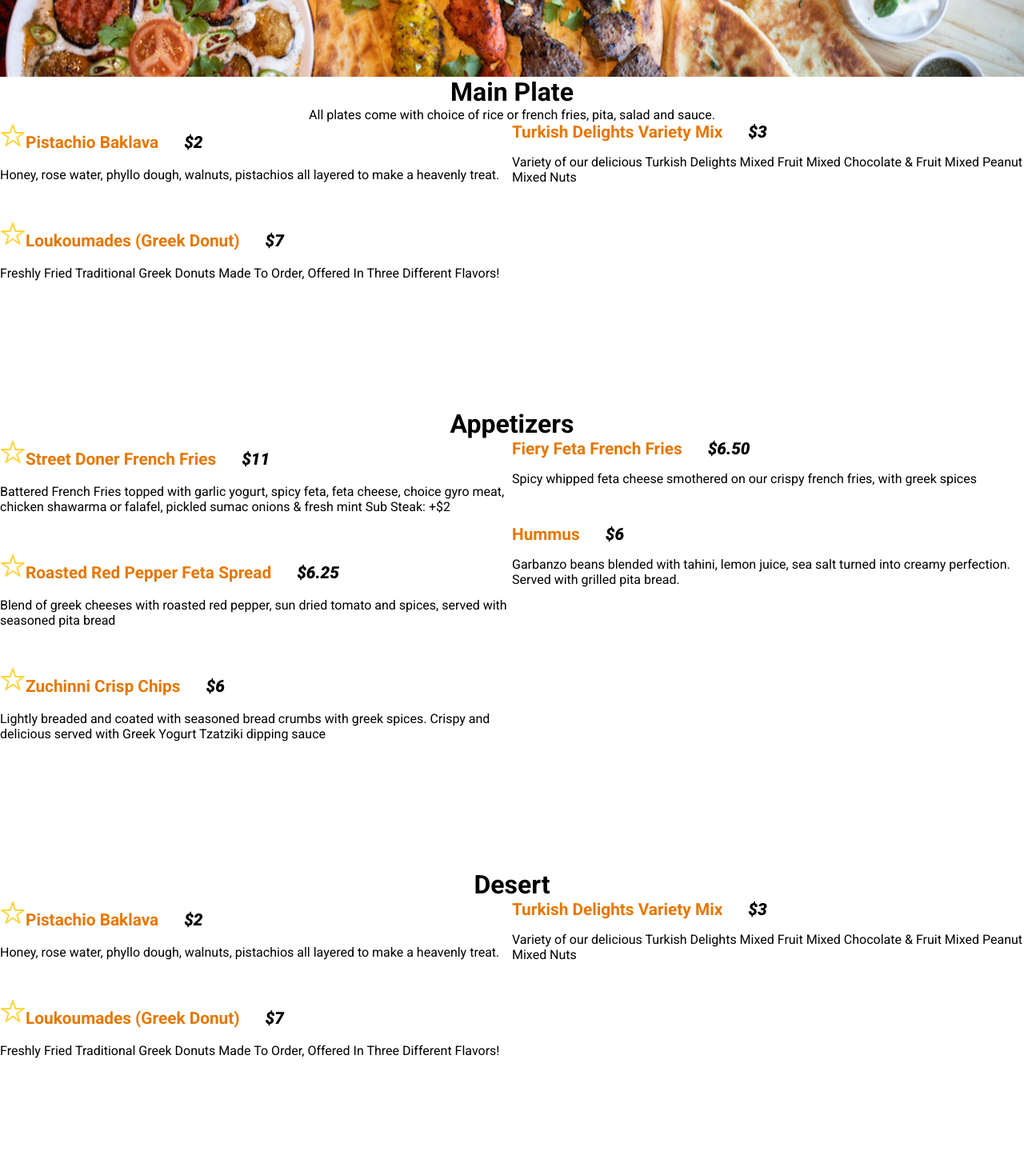
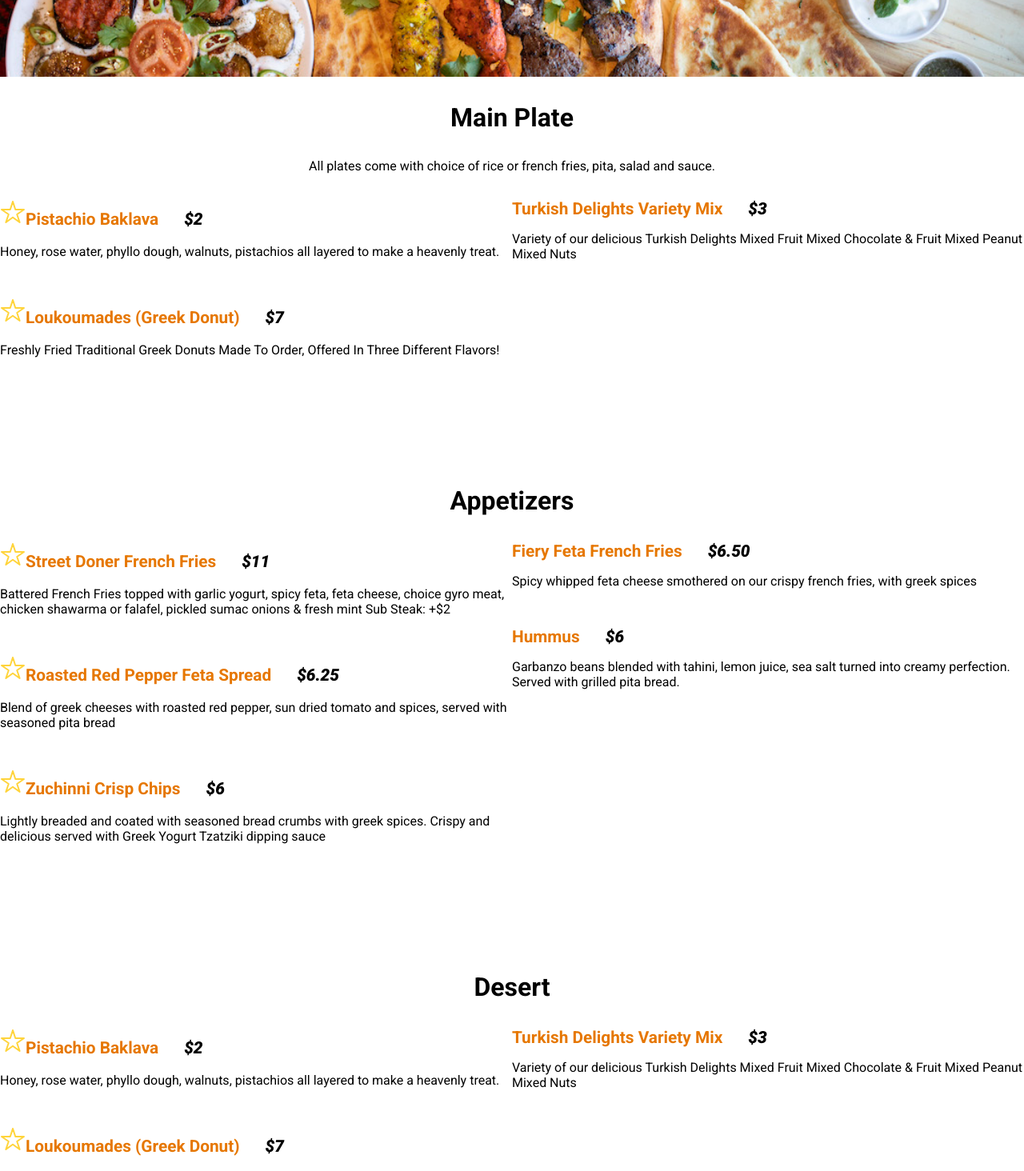
Before and after one commit to ZakariyeAden/Somali-Resturant, a React (Create React App) app: page /menu in a window 1280 px wide. Shown: the part 480-1944 px from the top of the page at 80% size. Built offline with nearby package versions, Linux system fonts and the light colour scheme.

Commit message:
adding margin

```diff
--- a/src/Components/MenuSelections/AppetizerSelection.js
+++ b/src/Components/MenuSelections/AppetizerSelection.js
@@ -3,11 +3,12 @@ import Container from "react-bootstrap/Container";
 import Row from "react-bootstrap/Row";
 import Col from "react-bootstrap/Col";
 const AppetizerSelection = (props) => {
+
   return (
     <div style={props.style}>
         <h3 className="text-align menu-option">Appetizers</h3>
       <Container>
-        <Row className="grid2">
+        <Row className="grid2 mt-2">
           <Col>
           <div className="menu-item">
           <h5 className="menu-selection">
--- a/src/Components/MenuSelections/DesertSelection.js
+++ b/src/Components/MenuSelections/DesertSelection.js
@@ -7,7 +7,7 @@ const DesertSelection = (props) => {
     <div style={props.style}>
      <h3 className="text-align menu-option">Desert</h3>
        <Container>
-        <Row className="grid2">
+        <Row className="grid2 mt-2">
           <Col>
           <div className="menu-item">
           <h5 className="menu-selection">
--- a/src/Components/MenuSelections/PlateSelection.js
+++ b/src/Components/MenuSelections/PlateSelection.js
@@ -6,10 +6,10 @@ const PlateSelection = (props) => {
 
   return (
     <div style={props.style}>
-        <h3 className="text-align menu-option">Main Plate</h3>
-        <p className="text-align menu-subheading">All plates come with choice of rice or french fries, pita, salad and sauce.</p>
+        <h3 className="text-align menu-option mt-2">Main Plate</h3>
+        <p className="text-align menu-subheading mt-2">All plates come with choice of rice or french fries, pita, salad and sauce.</p>
        <Container>
-        <Row className="grid2">
+        <Row className="grid2 mt-2">
           <Col>
           <div className="menu-item">
           <h5 className="menu-selection">
```
